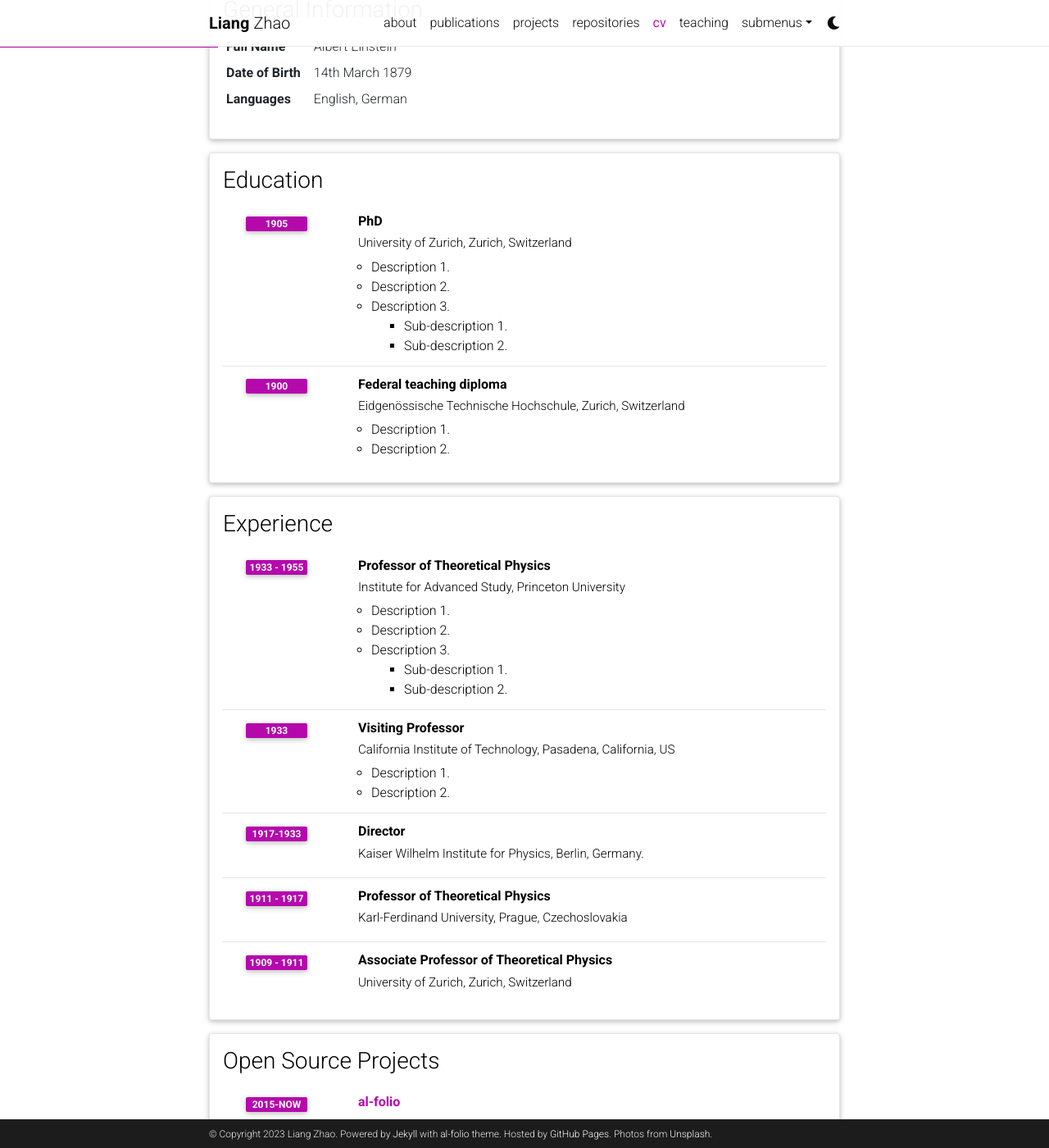
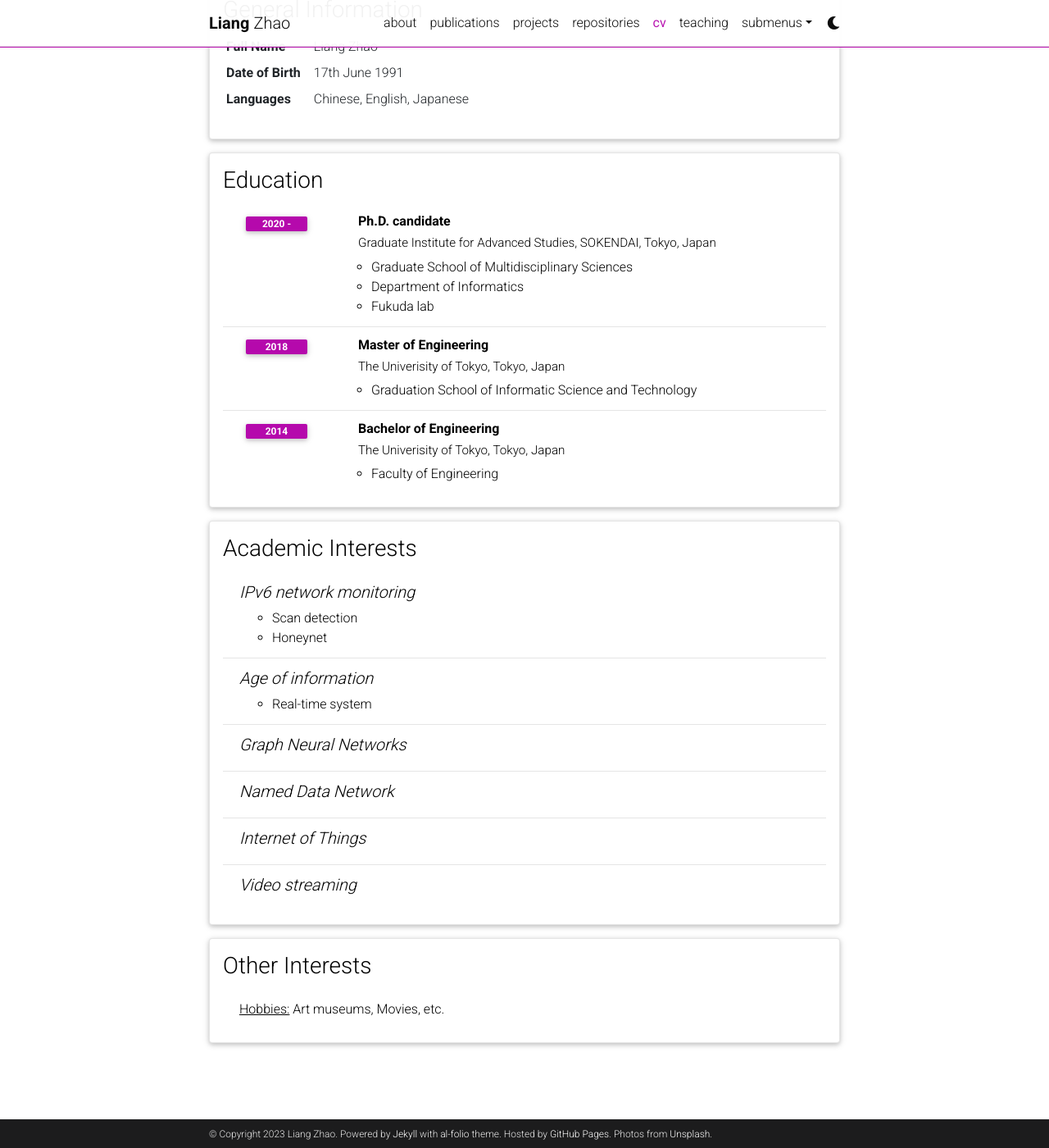
Before and after one commit to goodluckz/goodluckz.github.io, a Jekyll site: the page built from _pages/cv.md, in a window 1280 px wide and 1400 px high, scrolled down 207 px. Shown: the whole window at 82% size. Built offline with Jekyll 4.4.1, drawn with Linux system fonts in a browser that asks for light colours; comment, search, counter and statistics services are not loaded; a style sheet for code colours, icons or effects is not loaded; some of the changed text lies outside the part shown.

Commit message:
update my cv

```diff
--- a/_data/cv.yml
+++ b/_data/cv.yml
@@ -2,96 +2,100 @@
   type: map
   contents:
     - name: Full Name
-      value: Albert Einstein
+      value: Liang Zhao
     - name: Date of Birth
-      value: 14th March 1879
+      value: 17th June 1991
     - name: Languages
-      value: English, German
+      value: Chinese, English, Japanese
 
 - title: Education
   type: time_table
   contents:
-    - title: PhD
-      institution: University of Zurich, Zurich, Switzerland
-      year: 1905
+    - title: Ph.D. candidate
+      institution: Graduate Institute for Advanced Studies, SOKENDAI, Tokyo, Japan
+      year: 2020 -
       description:
-        - Description 1.
-        - Description 2.
-        - title: Description 3.
-          contents:
-            - Sub-description 1.
-            - Sub-description 2.
-    - title: Federal teaching diploma
-      institution: Eidgenössische Technische Hochschule, Zurich, Switzerland
-      year: 1900
+      - Graduate School of Multidisciplinary Sciences
+      - Department of Informatics
+      - Fukuda lab
+    - title: Master of Engineering
+      institution: The Univerisity of Tokyo, Tokyo, Japan
+      year: 2018
       description:
-        - Description 1.
-        - Description 2.
+        - Graduation School of Informatic Science and Technology
+    - title: Bachelor of Engineering
+      institution: The Univerisity of Tokyo, Tokyo, Japan
+      year: 2014
+      description:
+        - Faculty of Engineering
 
-- title: Experience
-  type: time_table
-  contents:
-    - title: Professor of Theoretical Physics
-      institution: Institute for Advanced Study, Princeton University
-      year: 1933 - 1955
-      description:
-        - Description 1.
-        - Description 2.
-        - title: Description 3.
-          contents:
-            - Sub-description 1.
-            - Sub-description 2.
-    - title: Visiting Professor
-      institution: California Institute of Technology, Pasadena, California, US
-      year: 1933
-      description:
-        - Description 1.
-        - Description 2.
+# - title: Experience
+#   type: time_table
+#   contents:
+#     - title: Professor of Theoretical Physics
+#       institution: Institute for Advanced Study, Princeton University
+#       year: 1933 - 1955
+#       description:
+#         - Description 1.
+#         - Description 2.
+#         - title: Description 3.
+#           contents:
+#             - Sub-description 1.
+#             - Sub-description 2.
+#     - title: Visiting Professor
+#       institution: California Institute of Technology, Pasadena, California, US
+#       year: 1933
+#       description:
+#         - Description 1.
+#         - Description 2.
 
-    - title: Director
-      institution: Kaiser Wilhelm Institute for Physics, Berlin, Germany.
-      year: 1917-1933
+#     - title: Director
+#       institution: Kaiser Wilhelm Institute for Physics, Berlin, Germany.
+#       year: 1917-1933
 
-    - title: Professor of Theoretical Physics
-      institution: Karl-Ferdinand University, Prague, Czechoslovakia
-      year: 1911 - 1917
-      description:
+#     - title: Professor of Theoretical Physics
+#       institution: Karl-Ferdinand University, Prague, Czechoslovakia
+#       year: 1911 - 1917
+#       description:
 
-    - title: Associate Professor of Theoretical Physics
-      institution: University of Zurich, Zurich, Switzerland
-      year: 1909 - 1911
+#     - title: Associate Professor of Theoretical Physics
+#       institution: University of Zurich, Zurich, Switzerland
+#       year: 1909 - 1911
 
-- title: Open Source Projects
-  type: time_table
-  contents:
-    - title: <a href="https://github.com/alshedivat/al-folio">al-folio</a>
-      year: 2015-now
-      description: A beautiful, simple, clean, and responsive Jekyll theme for academics.
+# - title: Open Source Projects
+#   type: time_table
+#   contents:
+#     - title: <a href="https://github.com/alshedivat/al-folio">al-folio</a>
+#       year: 2015-now
+#       description: A beautiful, simple, clean, and responsive Jekyll theme for academics.
 
-- title: Honors and Awards
-  type: time_table
-  contents:
-    - year: 1921
-      items:
-        - Nobel Prize in Physics
-        - Matteucci Medal
-    - year: 2029
-      items:
-        - Max Planck Medal
+# - title: Honors and Awards
+#   type: time_table
+#   contents:
+#     - year: 1921
+#       items:
+#         - Nobel Prize in Physics
+#         - Matteucci Medal
+#     - year: 2029
+#       items:
+#         - Max Planck Medal
 
 - title: Academic Interests
   type: nested_list
   contents:
-    - title: Topic 1.
+    - title: IPv6 network monitoring
       items:
-        - Description 1.
-        - Description 2.
-    - title: Topic 2.
+        - Scan detection
+        - Honeynet
+    - title: Age of information
       items:
-        - Description 1.
-        - Description 2.
+        - Real-time system
+    - title: Graph Neural Networks
+    - title: Named Data Network
+    - title: Internet of Things
+    - title: Video streaming
 
 - title: Other Interests
   type: list
   contents:
-    - <u>Hobbies:</u> Hobby 1, Hobby 2, etc.
+    - <u>Hobbies:</u> Art museums, Movies, etc.
```
